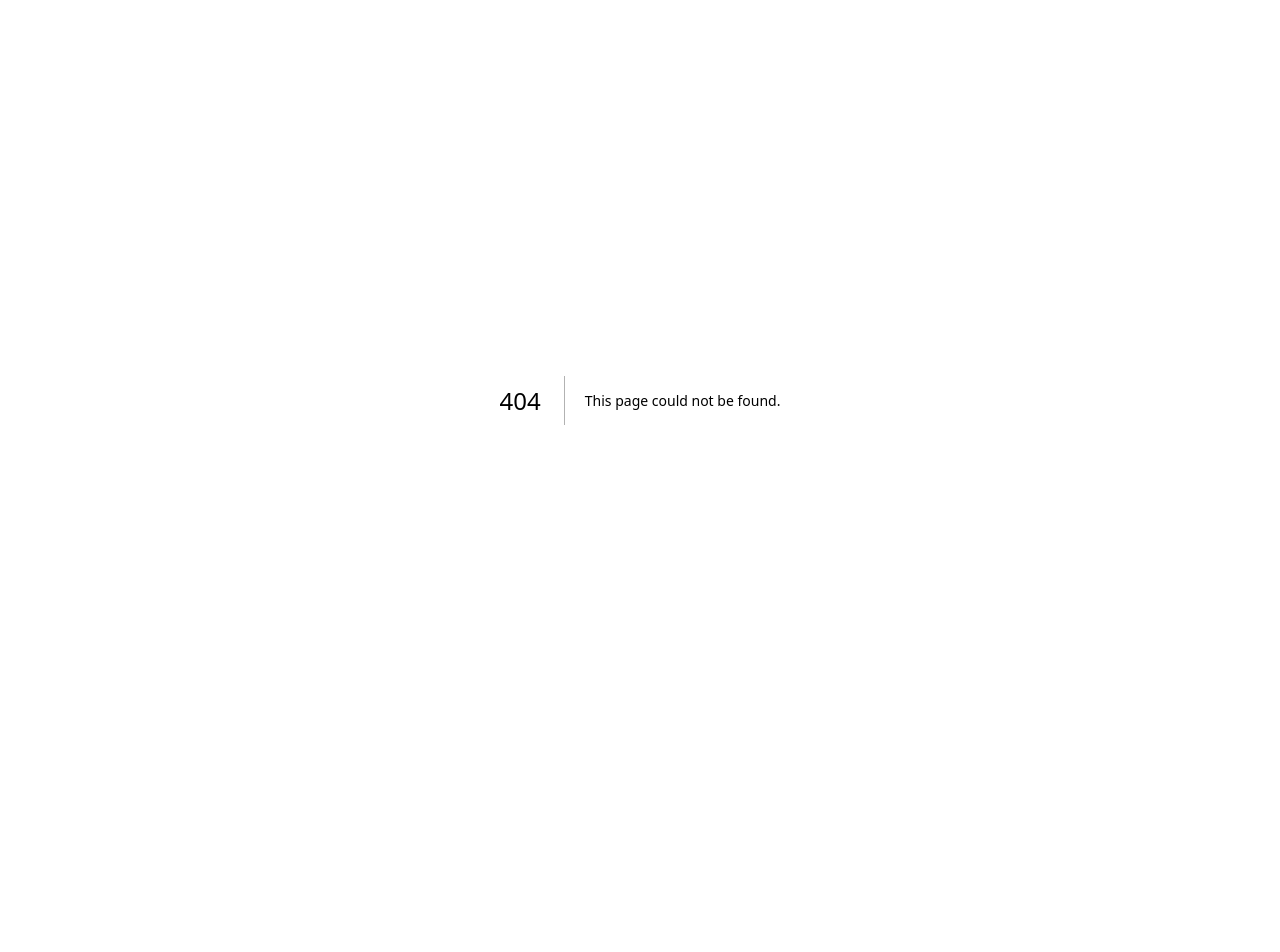
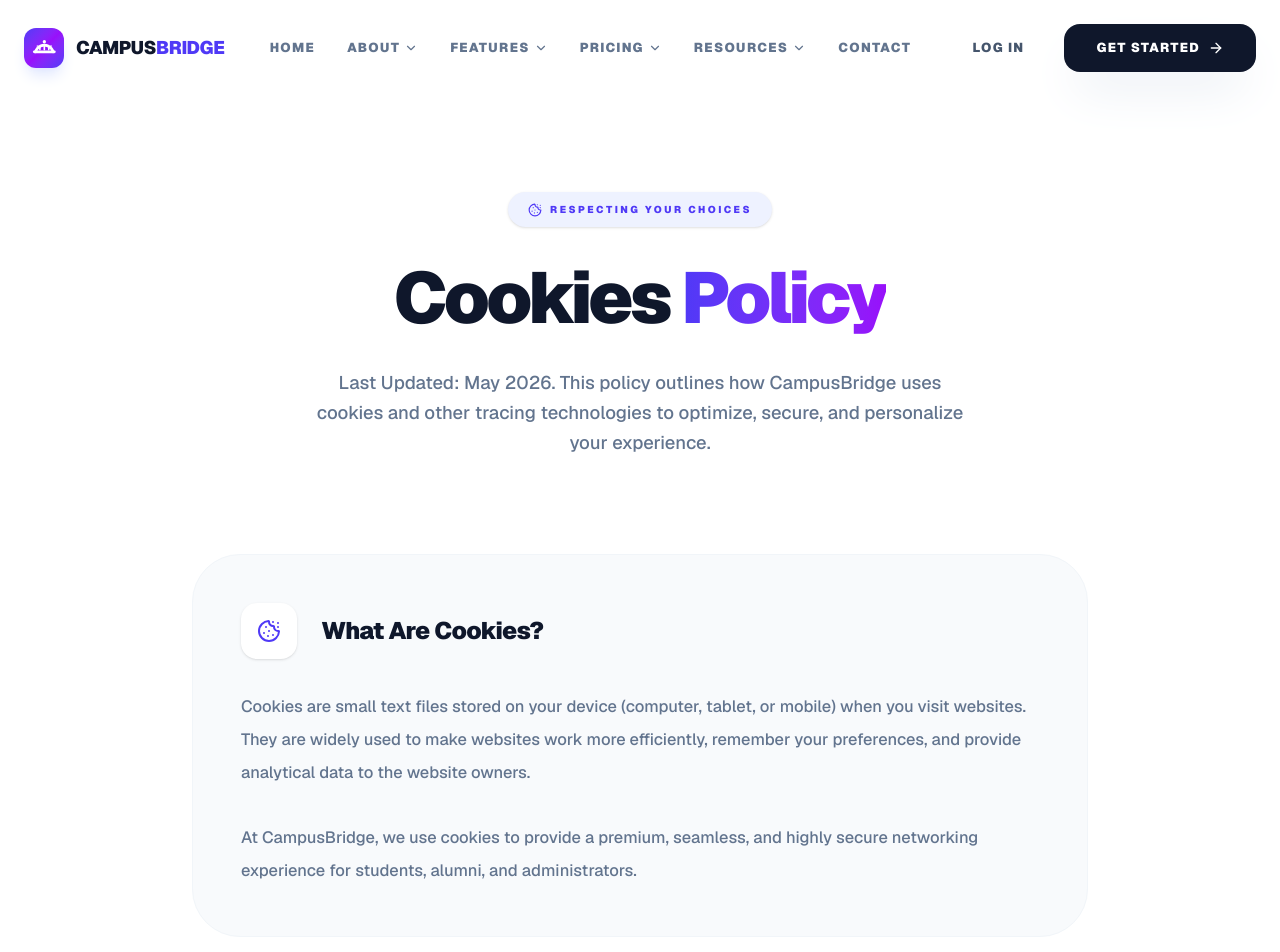
Before and after one commit to VISHWA3348/campusbridge, a Next.js app in the folder frontend/: page /cookies in a window 1280 px wide. Before the commit this address had no page. Shown: the top 952 px of the page. Before the commit the page ends 800 px from the top, so only its background shows below. Built offline with nearby package versions, Linux system fonts and the light colour scheme.

Commit message:
feat: add cookies policy page and optimize frontend typography

```diff
--- /dev/null
+++ b/frontend/src/app/cookies/cookies-content.tsx
@@ -0,0 +1,134 @@
+'use client';
+
+import React from 'react';
+import Navbar from '@/components/Navbar';
+import Footer from '@/components/Footer';
+import { motion } from 'framer-motion';
+import { Cookie, ShieldCheck, Lock, Globe, Clock, FileText, Sliders, BarChart3, Key, Layers } from 'lucide-react';
+
+const cookieSections = [
+  {
+    title: 'What Are Cookies?',
+    icon: <Cookie className="w-6 h-6" />,
+    content: `Cookies are small text files stored on your device (computer, tablet, or mobile) when you visit websites. They are widely used to make websites work more efficiently, remember your preferences, and provide analytical data to the website owners.
+
+At CampusBridge, we use cookies to provide a premium, seamless, and highly secure networking experience for students, alumni, and administrators.`
+  },
+  {
+    title: 'Essential Cookies',
+    icon: <ShieldCheck className="w-6 h-6" />,
+    content: `These cookies are strictly necessary to provide you with the core services available through our platform and to use its essential security features.
+
+Without these cookies, basic platform operations—such as page navigation, cross-origin request security, and session validation—cannot function properly. They cannot be disabled, as they are required to maintain site stability and security.`
+  },
+  {
+    title: 'Authentication & Session Cookies',
+    icon: <Key className="w-6 h-6" />,
+    content: `We use authentication cookies to verify your identity and keep you securely signed in as you navigate between different sections of the campus network.
+
+These cookies protect your personal dashboard, career profiles, direct messages, and referral statuses from unauthorized access. They are cleared when you log out of the platform.`
+  },
+  {
+    title: 'Analytics & Performance Cookies',
+    icon: <BarChart3 className="w-6 h-6" />,
+    content: `Performance cookies collect anonymous information about how our community interacts with the platform.
+
+This includes tracking the most visited pages, average loading times, mentorship match popularity, and page navigation paths. This data allows us to identify performance bottlenecks, improve user interface journeys, and build a more efficient experience for everyone.`
+  },
+  {
+    title: 'Third-Party Cookies',
+    icon: <Layers className="w-6 h-6" />,
+    content: `Some premium integrations on our platform rely on trusted third parties. These include Google OAuth for easy single sign-on (SSO), and real-time database networks for our messaging systems.
+
+These third-party providers may set their own tracking cookies on your device to facilitate these features. We recommend checking their respective privacy policies for more information.`
+  },
+  {
+    title: 'How to Control Cookies',
+    icon: <Sliders className="w-6 h-6" />,
+    content: `Most web browsers allow you to control, delete, or block cookies through their settings. You can configure your browser to alert you when a cookie is placed or block cookies entirely.
+
+Please note: If you disable essential or authentication cookies, you will not be able to log in, message mentors, track placements, or use key interactive features of CampusBridge.`
+  }
+];
+
+export default function CookiesPolicyContent() {
+  return (
+    <div className="min-h-screen bg-white text-slate-900 font-sans selection:bg-indigo-100">
+      <Navbar />
+
+      <main className="pt-48 pb-24 px-6 relative overflow-hidden">
+        {/* Decorative backgrounds */}
+        <div className="absolute top-0 left-1/2 -translate-x-1/2 w-full max-w-7xl h-full -z-10">
+          <div className="absolute top-20 right-0 w-[600px] h-[600px] bg-indigo-600/5 rounded-full blur-[140px]"></div>
+          <div className="absolute bottom-20 left-0 w-[600px] h-[600px] bg-purple-600/5 rounded-full blur-[140px]"></div>
+        </div>
+
+        <div className="max-w-4xl mx-auto">
+          {/* Header */}
+          <div className="mb-24 text-center">
+            <motion.div
+              initial={{ opacity: 0, scale: 0.9 }}
+              animate={{ opacity: 1, scale: 1 }}
+              className="inline-flex items-center gap-2 px-5 py-2.5 bg-indigo-50 text-indigo-600 rounded-full text-[10px] font-black uppercase tracking-[0.25em] mb-10 shadow-sm"
+            >
+              <Cookie className="w-3.5 h-3.5" /> Respecting Your Choices
+            </motion.div>
+            <motion.h1
+              initial={{ opacity: 0, y: 30 }}
+              animate={{ opacity: 1, y: 0 }}
+              className="text-6xl md:text-8xl font-black tracking-tighter leading-[0.85] mb-10 text-slate-900"
+            >
+              Cookies <span className="text-transparent bg-clip-text bg-gradient-to-r from-indigo-600 to-purple-600">Policy</span>
+            </motion.h1>
+            <motion.p
+              initial={{ opacity: 0, y: 30 }}
+              animate={{ opacity: 1, y: 0 }}
+              transition={{ delay: 0.1 }}
+              className="text-xl text-slate-500 max-w-2xl mx-auto mb-14 font-medium leading-relaxed"
+            >
+              Last Updated: May 2026. This policy outlines how CampusBridge uses cookies and other tracing technologies to optimize, secure, and personalize your experience.
+            </motion.p>
+          </div>
+
+          {/* Policy Sections */}
+          <div className="space-y-16">
+            {cookieSections.map((section, idx) => (
+              <motion.div
+                key={section.title}
+                initial={{ opacity: 0, x: idx % 2 === 0 ? -20 : 20 }}
+                whileInView={{ opacity: 1, x: 0 }}
+                viewport={{ once: true }}
+                className="group p-12 bg-slate-50 rounded-[3rem] border border-slate-100 hover:bg-white hover:shadow-2xl hover:border-indigo-100 transition-all"
+              >
+                <div className="flex items-center gap-6 mb-8">
+                  <div className="w-14 h-14 bg-white rounded-2xl flex items-center justify-center text-indigo-600 shadow-sm group-hover:scale-110 transition-transform">
+                    {section.icon}
+                  </div>
+                  <h2 className="text-3xl font-black tracking-tight">{section.title}</h2>
+                </div>
+                <div className="text-slate-500 font-medium leading-loose text-lg whitespace-pre-line">
+                  {section.content}
+                </div>
+              </motion.div>
+            ))}
+          </div>
+
+          {/* Contact Section */}
+          <div className="mt-32 p-12 md:p-20 bg-slate-900 rounded-[3rem] text-center text-white relative overflow-hidden">
+             <div className="absolute bottom-0 left-0 w-64 h-64 bg-indigo-600/10 rounded-full blur-[80px] -ml-32 -mb-32"></div>
+             <h3 className="text-3xl font-black mb-8 relative z-10">Have Cookie Queries?</h3>
+             <p className="text-slate-400 font-medium mb-10 relative z-10">If you have any questions or feedback regarding our Cookie Policy, please contact our technical administration team.</p>
+             <a
+              href="mailto:zinointech@gmail.com"
+              className="inline-flex items-center gap-3 px-10 py-5 bg-white text-slate-900 rounded-2xl font-black text-sm uppercase tracking-widest hover:bg-indigo-600 hover:text-white transition-all relative z-10"
+             >
+                <FileText className="w-4 h-4" /> Contact Support Team
+             </a>
+          </div>
+        </div>
+      </main>
+
+      <Footer />
+    </div>
+  );
+}
--- /dev/null
+++ b/frontend/src/app/cookies/page.tsx
@@ -0,0 +1,19 @@
+import { Metadata } from 'next';
+import CookiesPolicyContent from './cookies-content';
+
+export const metadata: Metadata = {
+  title: 'Cookies Policy',
+  description: 'Learn how CampusBridge uses cookies to deliver a premium, secure, and personalized career networking experience.',
+  keywords: [
+    'Cookies Policy',
+    'CampusBridge Cookies',
+    'data privacy',
+    'essential cookies',
+    'analytics cookies',
+    'authentication cookies'
+  ]
+};
+
+export default function CookiesPolicyPage() {
+  return <CookiesPolicyContent />;
+}
--- a/frontend/src/app/globals.css
+++ b/frontend/src/app/globals.css
@@ -11,17 +11,19 @@
   --font-sans: var(--font-geist-sans);
   --font-mono: var(--font-geist-mono);
 
-  /* Premium, modern SaaS typography scale overrides */
-  --text-xs: 0.725rem;
-  --text-sm: 0.825rem;
-  --text-base: 0.925rem;
-  --text-lg: 1.075rem;
-  --text-xl: 1.2rem;
-  --text-2xl: 1.375rem;
-  --text-3xl: 1.625rem;
-  --text-4xl: 2rem;
-  --text-5xl: 2.5rem;
-  --text-6xl: 3.25rem;
+  /* Premium, modern, and compact SaaS typography scale overrides */
+  --text-xs: 0.7rem;
+  --text-sm: 0.8rem;
+  --text-base: 0.875rem;
+  --text-lg: 1.025rem;
+  --text-xl: 1.15rem;
+  --text-2xl: 1.3rem;
+  --text-3xl: 1.5rem;
+  --text-4xl: 1.875rem;
+  --text-5xl: 2.25rem;
+  --text-6xl: 2.75rem;
+  --text-7xl: 3.5rem;
+  --text-8xl: 4.5rem;
 }
 
 @layer base {
--- a/frontend/src/app/team/page.tsx
+++ b/frontend/src/app/team/page.tsx
@@ -12,7 +12,7 @@ const teamMembers = [
   {
     name: 'Vishwa K',
     role: 'Founder of Zinoin Group',
-    description: 'Visionary leader driving innovation in alumni networking and professional growth ecosystems.',
+    description: 'Visionary entrepreneur leading innovation in networking, digital transformation, and professional growth ecosystems.',
     image: '/img/team/vishwa.jpeg',
     social: {
       instagram: 'https://www.instagram.com/theva._?igsh=MWx4ZGQydHQxYTE4bw%3D%3D&utm',
--- a/frontend/src/components/Footer.tsx
+++ b/frontend/src/components/Footer.tsx
@@ -27,6 +27,7 @@ export default function Footer() {
     legal: [
       { name: 'Terms & Conditions', href: '/terms' },
       { name: 'Privacy Policy', href: '/privacy' },
+      { name: 'Cookie Policy', href: '/cookies' },
     ],
     social: [
       { name: 'LinkedIn', href: 'https://www.linkedin.com/company/zinoin/', icon: <Linkedin className="w-5 h-5" /> },
```
